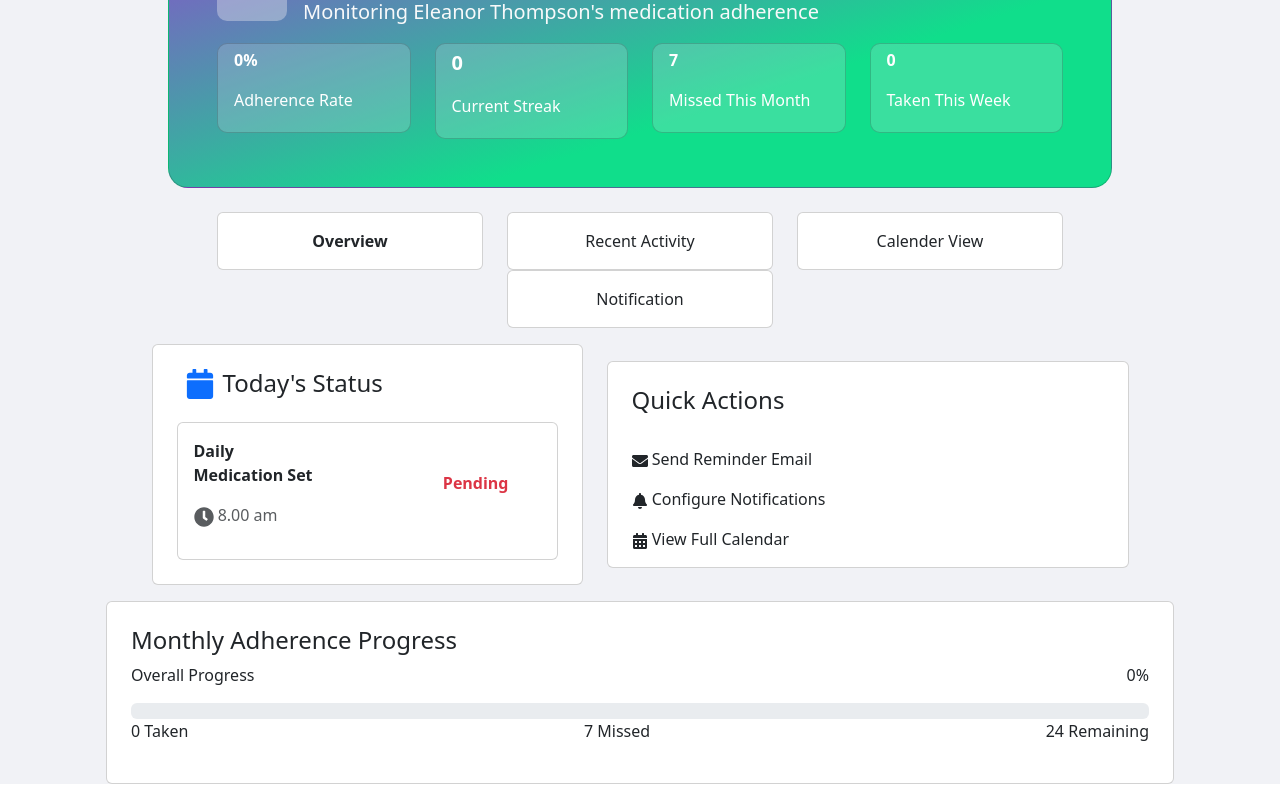
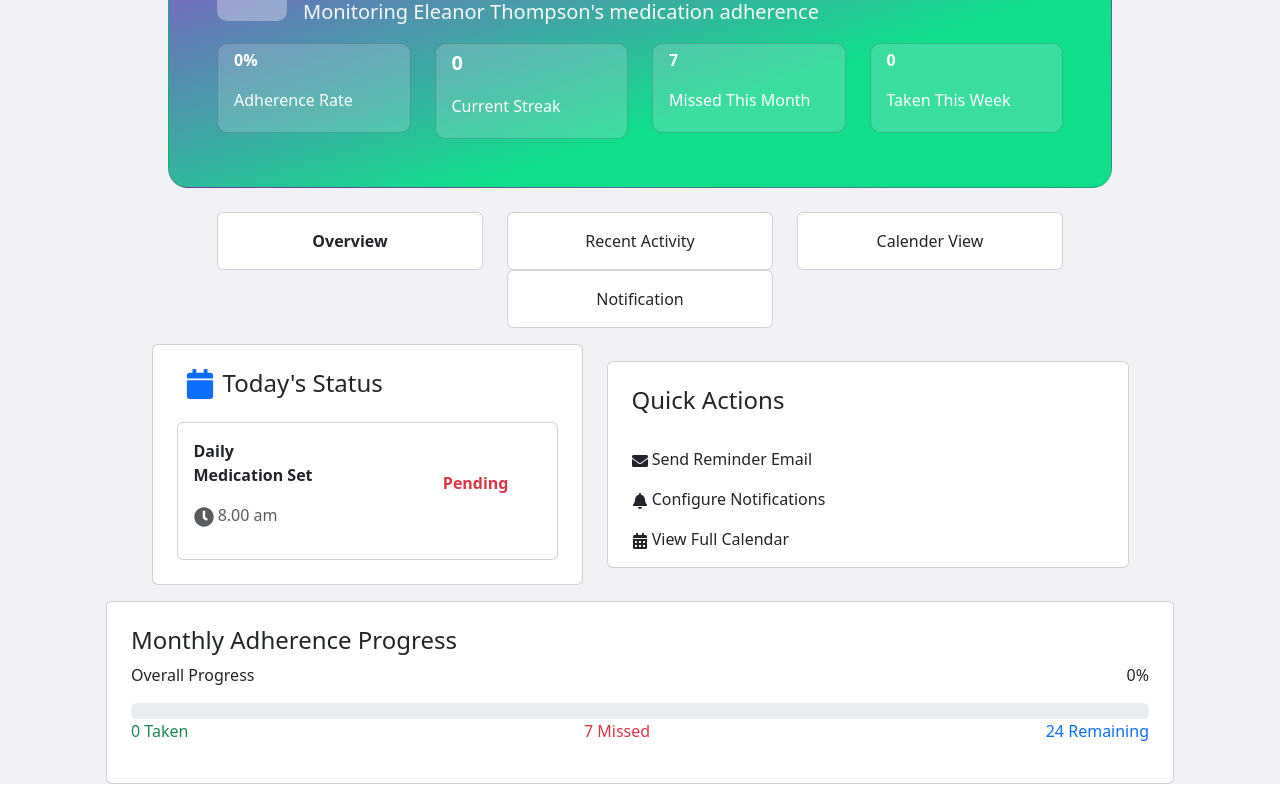
Before and after one commit to Chireshtha/Medical-App, a React (Create React App) app: page /caretaker in a window 1280 px wide. Shown: the part 234-1034 px from the top of the page. Built offline with nearby package versions, Linux system fonts and the light colour scheme.

Commit message:
fifth commit

```diff
--- a/src/components/pages/CaretakerMed.js
+++ b/src/components/pages/CaretakerMed.js
@@ -56,9 +56,9 @@ const CaretakerMed = ({ medInfo }) => {
                             <div className='progress-bar' style={{ width: `${adherenceRate}%` }} ></div>
                         </div>
                         <div className='d-flex flex-row justify-content-between align-items-center'>
-                            <p>{takenThisMonth} Taken</p>
-                            <p>{missedThisMonth} Missed</p>
-                            <p>{remainingDays} Remaining</p>
+                            <p className='text-success'>{takenThisMonth} Taken</p>
+                            <p className='text-danger'>{missedThisMonth} Missed</p>
+                            <p className='text-primary'>{remainingDays} Remaining</p>
                         </div>
 
                     </Card>
```
